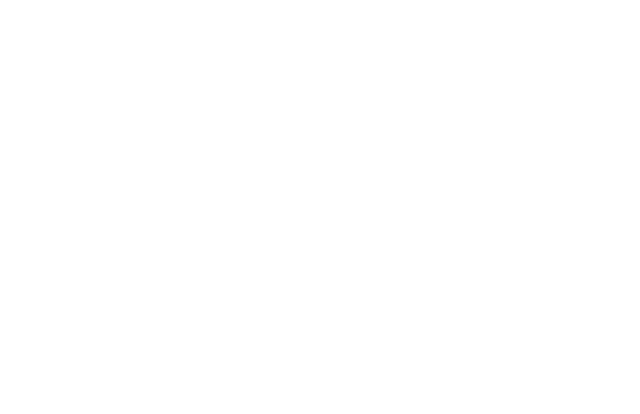
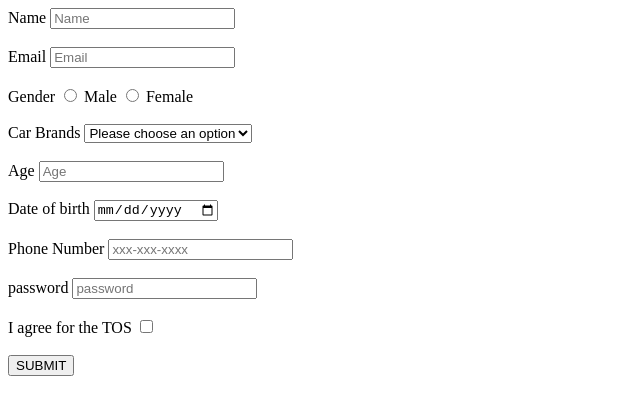
Before and after one commit to acciojob/signup-form-car-kumar0263, a website: page main.html in a window 1280 px wide. Shown: the whole page, without its empty margins (0-640 px from the left). Drawn offline with Linux system fonts and the light colour scheme.

Commit message:
created a submission

```diff
--- a/main.html
+++ b/main.html
@@ -8,6 +8,60 @@
 
 <body>
 	<!-- the entire body must be written by student -->
+	<form>
+        <label  for="name">Name</label>
+        <input required type="text" name="name" placeholder="Name">
+        <br>
+        <br>
+
+        <label  for="Email">Email</label>
+        <input required type="email" name="Email" placeholder="Email">
+        <br>
+        <br>
+
+        <label required for="Gender">Gender</label>
+        <input required type="radio" name="Gender">
+        <label for="male">Male</label>
+        <input required type="radio" name="Gender">
+        <label for="female">Female</label>
+        <br>
+        <br>
+
+        <label for="car_brands">Car Brands</label>
+        <select name="car_brands" required>
+            <option value="" disabled selected>Please choose an option</option>
+            <option value="BMW">BMW</option>
+            <option value="Audi">Audi</option>
+            <option value="Mercedez">Mercedez</option>
+        </select>
+        <br>
+        <br>
+
+        <label for="age">Age</label>
+        <input required type="number" name="age" placeholder="Age">
+        <br>
+        <br>
+
+        <label for="DOB">Date of birth</label>
+        <input required type="date" name="DOB" placeholder="DOB">
+        <br>
+        <br>
+
+        <label for="phonenumber">Phone Number</label>
+        <input type="tel" name="phonenumber" placeholder="xxx-xxx-xxxx">
+        <br>
+        <br>
+        <label for="password">password</label>
+        <input required type="password" name="password" placeholder="password">
+        <br>
+        <br>
+        <label for="Agree">I agree for the TOS</label>
+        <input type="checkbox" required name="Agree">
+        <br>
+        <br>
+
+        <button>SUBMIT</button>
+    </form>
     <script type="text/javascript" src="./script.js">
 </script>
 
```
